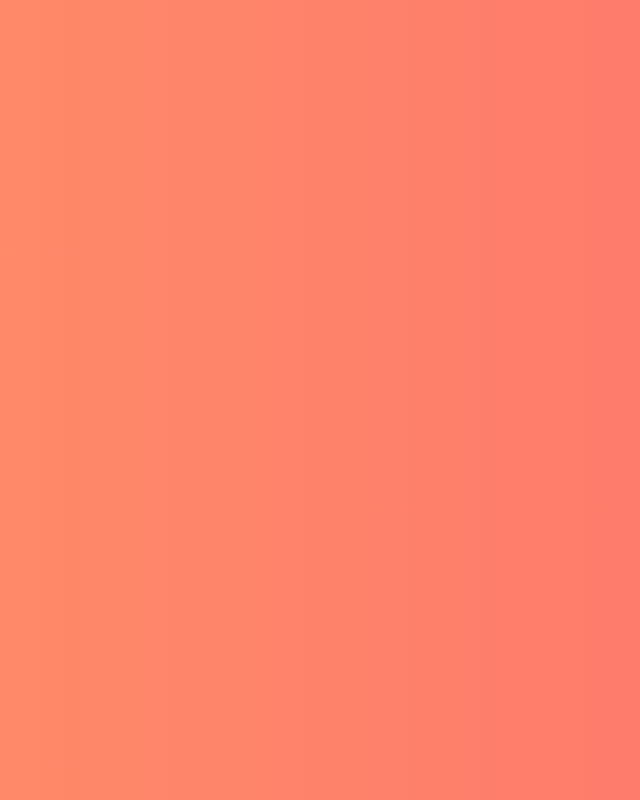
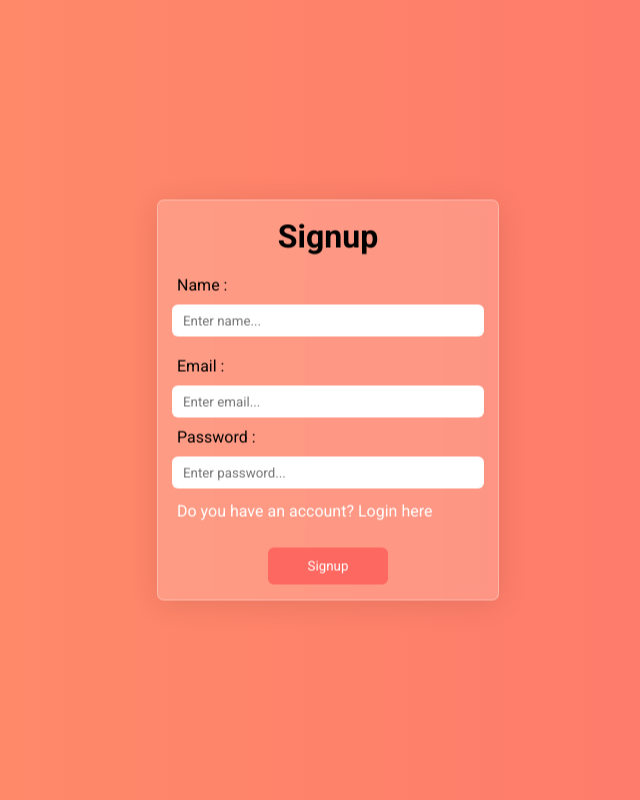
Before and after one commit to hosseinyn/React-Laravel-JWT, a React (Vite) app in the folder frontend/: page /signup in a window 1280 px wide. Before the commit this address had no page. Shown: the whole page, without its empty margins (312-952 px from the left). Built offline with nearby package versions, Linux system fonts and the light colour scheme.

Commit message:
Add signup feature

```diff
--- a/frontend/src/App.jsx
+++ b/frontend/src/App.jsx
@@ -1,12 +1,14 @@
 import { BrowserRouter , Routes , Route } from "react-router-dom";
 
 import Login from "./pages/Login";
+import Signup from "./pages/Signup";
 
 function App() {
   return (
     <BrowserRouter>
       <Routes>
         <Route path="/login" element={<Login />} />
+        <Route path="/signup" element={<Signup />} />
       </Routes>
     </BrowserRouter>
   )
--- /dev/null
+++ b/frontend/src/pages/Signup.jsx
@@ -0,0 +1,120 @@
+import "../assets/styles/auth-forms.css";
+import { useState } from "react";
+import { Link, useNavigate } from "react-router-dom";
+import * as YUP from "yup";
+import axios from "axios";
+
+const Signup = () => {
+  const schema = YUP.object().shape({
+    name: YUP.string().required("Name is required").max(50),
+    email: YUP.string().email().required("Email is required"),
+    password: YUP.string().required("Password is required").min(7).max(20),
+  });
+
+  const [formData, setFormData] = useState({
+    name: "",
+    email: "",
+    password: "",
+  });
+
+  const [formErrors, setFormErrors] = useState({});
+
+  const navigate = useNavigate();
+
+  const handleChange = (event) => {
+    const { name, value } = event.target;
+
+    setFormData({
+      ...formData,
+      [name]: value,
+    });
+  };
+
+  const handleSubmit = async (e) => {
+    e.preventDefault();
+
+    try {
+      await schema.validate(formData, { abortEarly: false });
+      setFormErrors({});
+
+      let response = await axios.post("http://127.0.0.1:8000/api/auth/signup", {
+        name: formData.name,
+        email: formData.email,
+        password: formData.password,
+      });
+
+      if (response.data.message == "Successfully created") {
+        navigate("/login");
+      } else if (response.data.message == "Already exists"){
+        setFormErrors({name : "This name or email is already exists."})
+      }
+       else {
+        console.log(response.data);
+      }
+    } catch (errors) {
+      console.log(errors);
+      const newErrors = {};
+      errors.inner.forEach((err) => {
+        newErrors[err.path] = err.message;
+      });
+      setFormErrors(newErrors);
+    }
+  };
+
+  return (
+    <>
+      <form className="auth-form" onSubmit={handleSubmit}>
+        <h1>Signup</h1>
+
+        <label htmlFor="name" style={{ marginTop: "10px" }}>
+          Name :{" "}
+        </label>
+        <input
+          type="text"
+          id="name"
+          name="name"
+          placeholder="Enter name..."
+          onChange={handleChange}
+        />
+
+        {formErrors.name && (
+            <p className="error">{formErrors.name}</p>
+        )}
+
+        <label htmlFor="email" style={{ marginTop: "10px" }}>
+          Email :{" "}
+        </label>
+        <input
+          type="email"
+          id="email"
+          name="email"
+          placeholder="Enter email..."
+          onChange={handleChange}
+        />
+
+        {formErrors.email && (
+            <p className="error">{formErrors.email}</p>
+        )}
+
+        <label htmlFor="password">Password : </label>
+        <input
+          type="password"
+          id="password"
+          name="password"
+          placeholder="Enter password..."
+          onChange={handleChange}
+        />
+
+        {formErrors.password && (
+            <p className="error">{formErrors.password}</p>
+        )}
+
+        <Link to="/login">Do you have an account? Login here</Link>
+
+        <button type="submit">Signup</button>
+      </form>
+    </>
+  );
+};
+
+export default Signup;
```
Also changed, not shown: 2 other files (tests, documents, lock files or other folders).
